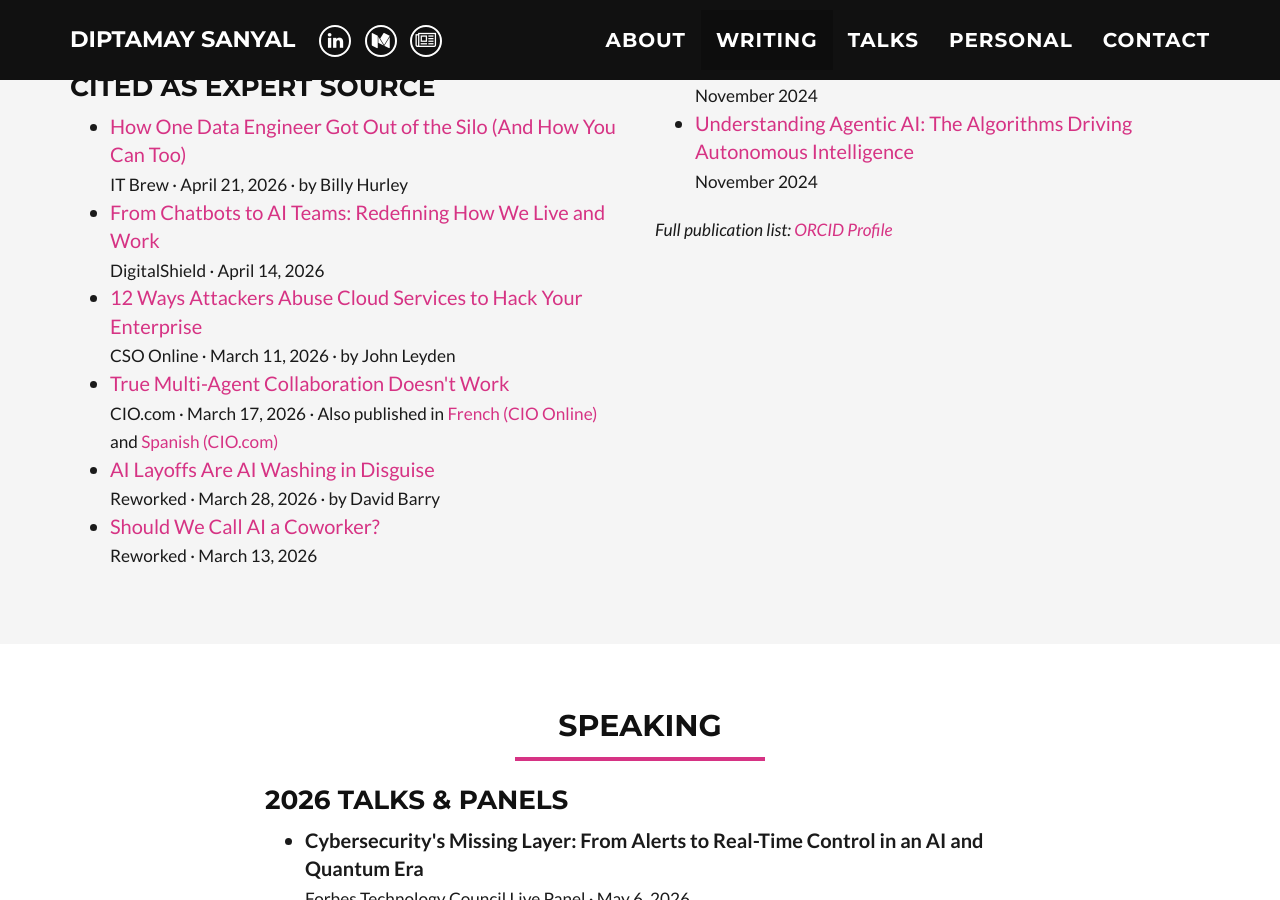
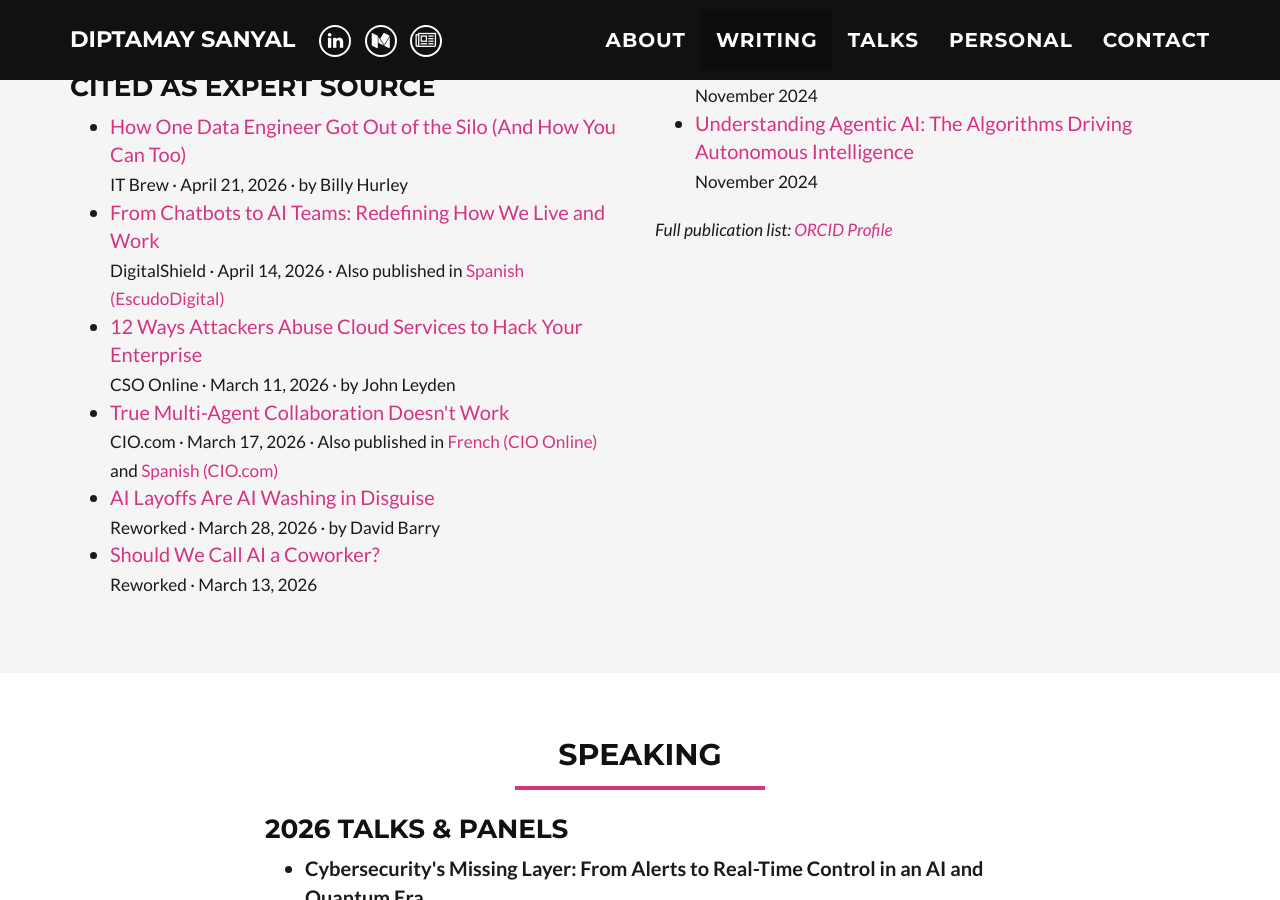
Before and after one commit to diptamay/diptamay.github.io, a Jekyll site: the page built from index.html, in a window 1280 px wide and 900 px high, scrolled down 1964 px. Built offline with Jekyll 4.4.1, drawn with Linux system fonts in a browser that asks for light colours.

Commit message:
Spanish update

```diff
--- a/_includes/publications.html
+++ b/_includes/publications.html
@@ -36,7 +36,7 @@
           </li>
           <li>
             <a href="https://www.escudodigital.com/en/technology/artificial-intelligence/chatbots-ai-teams-redefining-how-we-live-work.html" target="_blank">From Chatbots to AI Teams: Redefining How We Live and Work</a><br/>
-            <small>DigitalShield &middot; April 14, 2026</small>
+            <small>DigitalShield &middot; April 14, 2026 &middot; Also published in <a href="https://www.escudodigital.com/tecnologia/inteligencia-artificial/de-chatbots-a-equipos-de-ia-como-va-a-cambiar-nuestra-manera-de-trabajar-y-vivir.html" target="_blank">Spanish (EscudoDigital)</a></small>
           </li>
           <li>
             <a href="https://www.csoonline.com/article/4142001/12-ways-attackers-abuse-cloud-services-to-hack-your-enterprise.html" target="_blank">12 Ways Attackers Abuse Cloud Services to Hack Your Enterprise</a><br/>
```
